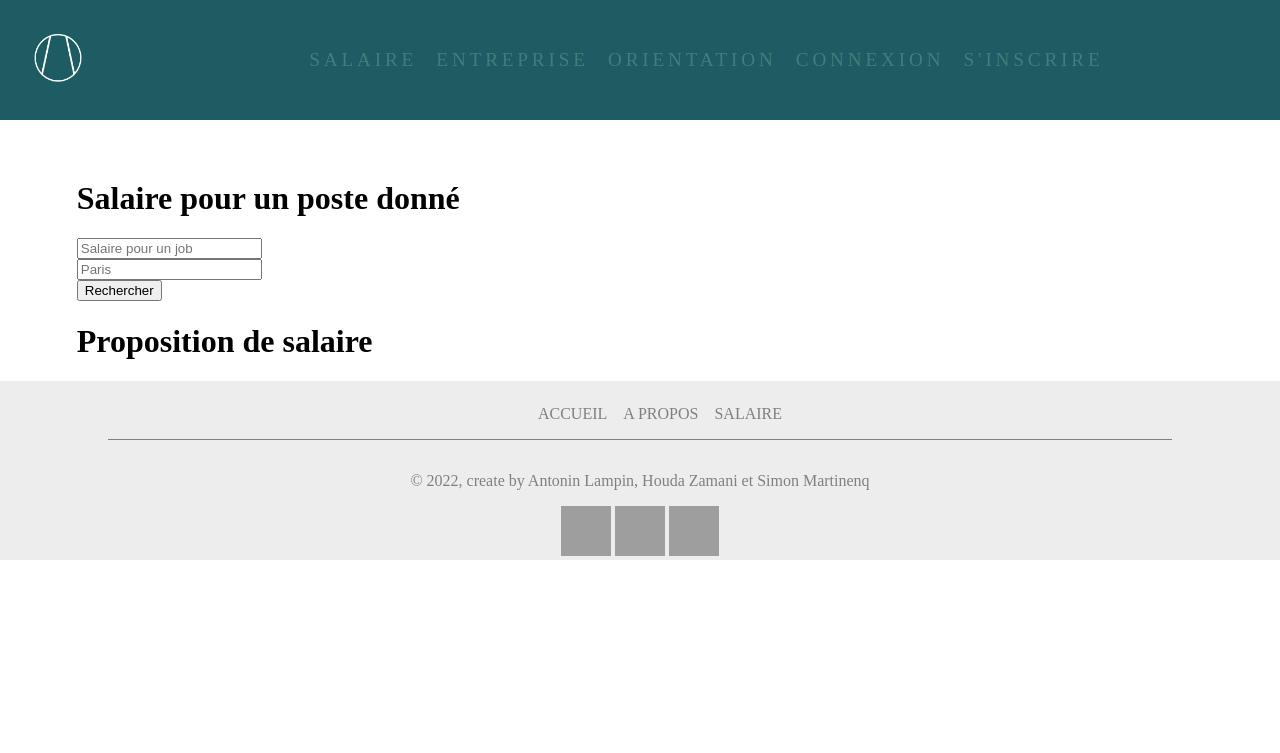
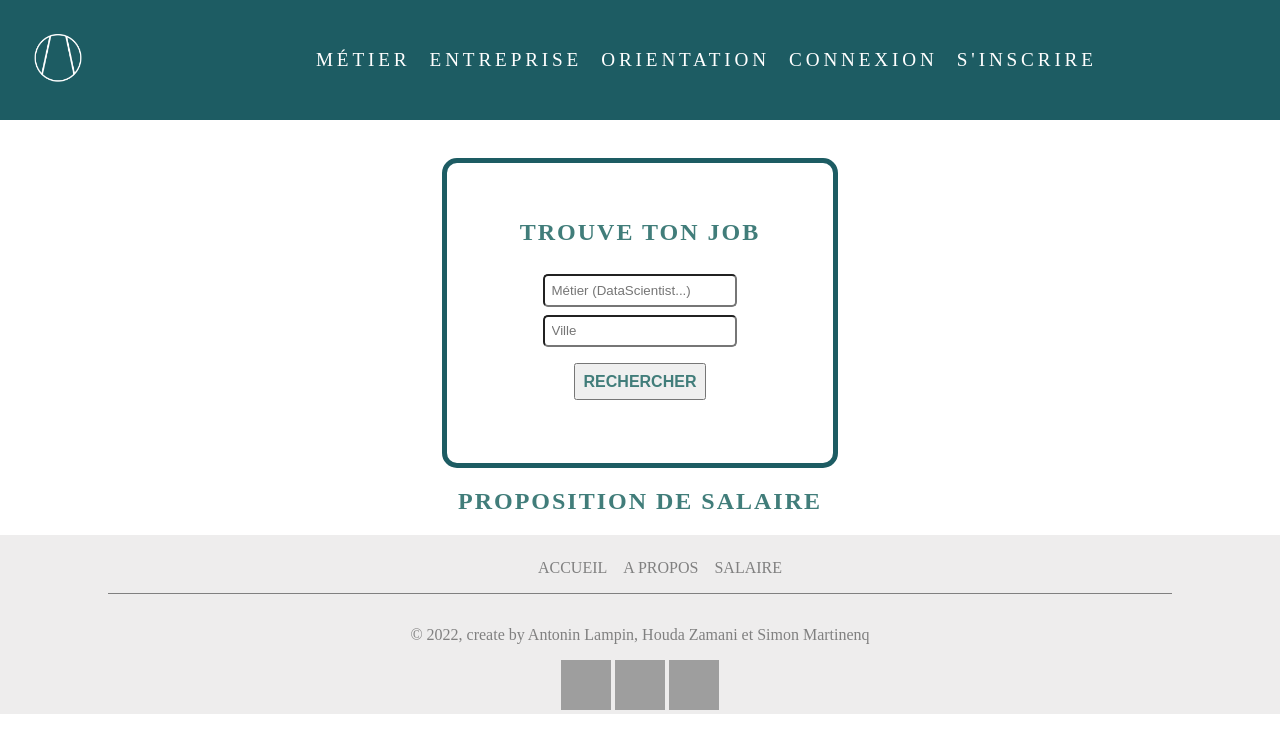
Before and after one commit to AntoninLmp/ProjetTransverse_TrouveTonSalaire, a Django app: page /salaire/ in a window 1280 px wide. Shown: the top 753 px of the page. Run offline with Django 4.2, Linux system fonts and the light colour scheme; grey boxes are pictures that could not be loaded.

Commit message:
Update page métier

```diff
--- a/src/ProjetTransverse/static/css/header.css
+++ b/src/ProjetTransverse/static/css/header.css
@@ -29,7 +29,7 @@ body {
     padding: 0 0.5em;
     margin: 0;
     font-size: 1.2em;
-    color: #417D7A;
+    color: white;
     text-transform: uppercase;
     display: flex;
     letter-spacing: 0.20em;
--- a/src/ProjetTransverse/templates/base.html
+++ b/src/ProjetTransverse/templates/base.html
@@ -24,7 +24,7 @@
             </a>
             <ul class="nav_list">
                 <li>
-                    <a href="{% url 'salaire' %}" class="navbar_header">Salaire</a>
+                    <a href="{% url 'salaire' %}" class="navbar_header">Métier</a>
                 </li>
                 <li>
                     <a href="{% url 'accueil_entreprise' %}" class="navbar_header">Entreprise</a>
@@ -59,9 +59,13 @@
         </ul>
         <div class="footer_container">
             <p>© 2022, create by Antonin Lampin, Houda Zamani et Simon Martinenq</p>
-            <img src="https://webstockreview.net/images/instagram-clipart-black-and-white-15.png" alt="Instagram Logo" class="footerImg">
-            <img src="https://www.shareicon.net/data/2016/07/14/607478_facebook_4096x4096.png" alt="Facebook logo" class="footerImg">
-            <a href="https://www.linkedin.com/company/projet-transverse"><img src="https://sguru.org/wp-content/uploads/2018/02/linkedin-png-linkedin-icon-1600.png" alt="Linkedin Logo" class="footerImg"></a>
+            <img src="https://webstockreview.net/images/instagram-clipart-black-and-white-15.png" alt="Instagram Logo"
+                class="footerImg">
+            <img src="https://www.shareicon.net/data/2016/07/14/607478_facebook_4096x4096.png" alt="Facebook logo"
+                class="footerImg">
+            <a href="https://www.linkedin.com/company/projet-transverse"><img
+                    src="https://sguru.org/wp-content/uploads/2018/02/linkedin-png-linkedin-icon-1600.png"
+                    alt="Linkedin Logo" class="footerImg"></a>
         </div>
     </footer>
 </body>
--- a/src/entreprise/static/css/salaire.css
+++ b/src/entreprise/static/css/salaire.css
@@ -1,7 +1,7 @@
 main {
-    padding-top: 3%;
+    /* padding-top: 3%;
     padding-left: 6%;
-    padding-right: 6%;
+    padding-right: 6%; */
 }
 
 .salaire_list {
@@ -22,3 +22,70 @@ main {
     font-size: 250%;
     font-weight: bolder;
 }
+
+#ordinateur {
+    position: absolute;
+    left: 33%;
+    top: 100px;
+}
+
+.recherche {
+    margin: 3% 34.5% 0;
+    height: 300px;
+    text-align: center;
+    border: 5px solid #1D5C63;
+    border-radius: 15px;
+}
+
+.pad_rec {
+    padding-top: 1.5em;
+}
+
+.pad_rec_2 {
+    padding-top: 0.5em;
+}
+
+.recherche input {
+    padding: 0.5em;
+    border-radius: 5px;
+}
+
+.recherche h1 {
+    text-transform: uppercase;
+    letter-spacing: 2px;
+    color: #417D7A;
+}
+
+button {
+    margin-top: 1em;
+    text-transform: uppercase;
+    font-weight: bold;
+    font-size: 1em;
+    color: #417D7A;
+    padding: 2%;
+}
+
+
+
+.resultat_salaire h1 {
+    text-transform: uppercase;
+    letter-spacing: 2px;
+    color: #417D7A;
+    text-align: center;
+}
+
+.salaire_div h2 {
+    text-transform: uppercase;
+    color: #1D5C63;
+}
+
+.salaire_div a {
+    border: 1px solid black;
+    text-decoration: none;
+    color: #f8f3ec;
+    padding: 0.3em;
+    border-radius: 15px;
+    background: #417D7A;
+    margin-left: 5%;
+    /* text-transform: uppercase; */
+}
--- a/src/entreprise/templates/salaire.html
+++ b/src/entreprise/templates/salaire.html
@@ -2,34 +2,39 @@
 
 <!-- Head of page -->
 {% block content1 %}
-<link rel="stylesheet" href="{% static 'css/salaire.css' %}"> {% endblock %} {% block content2 %}
+<link rel="stylesheet" href="{% static 'css/salaire.css' %}">
 <title>Salaire</title>
+{% endblock %} {% block content2 %}
+
 <!-- MAIN HOME PAGE -->
-<div>
-    <h1>Salaire pour un poste donné</h1>
+<!-- <img src="{% static 'images/ordinateur.png' %}" alt="ordinateur" id="ordinateur"> -->
+<article class="recherche">
+    <h1 class="pad_rec">Trouve ton job</h1>
     <form method="POST">
         {% csrf_token %}
-        <div>
+        <div class="pad_rec_2">
             <label for="jobTitle"></label>
-            <input id="jobTitle" type="text" name="jobTitle" placeholder="Salaire pour un job">
+            <input id="jobTitle" type="text" name="jobTitle" placeholder="Métier (DataScientist...)">
         </div>
-        <div>
+        <div class="pad_rec_2">
             <label for="villeJob"></label>
-            <input id="villeJob" type="text" name="villeJob" placeholder="Paris">
+            <input id="villeJob" type="text" name="villeJob" placeholder="Ville">
         </div>
         <button type="submit">Rechercher</button>
     </form>
-</div>
+</article>
+<article class="resultat_salaire">
     <h1>Proposition de salaire</h1>
     <div class="salaire_list">
         {% for p in postes %}
         <div class="salaire_div">
             <h2> {{p.libelle}}</h2>
             <p>{{p.salaire}}</p>
-        <a href="{{ p.get_absolute_url }}"> voir l'entreprises</a>
+            <a href="{{ p.get_absolute_url }}"> Voir l'Entreprise</a>
         </div>
 
         {% endfor %}
     </div>
+</article>
 
 {% endblock %}
```
Also changed, not shown: 1 other file. Lines whose indentation alone changed are shown as unchanged.
